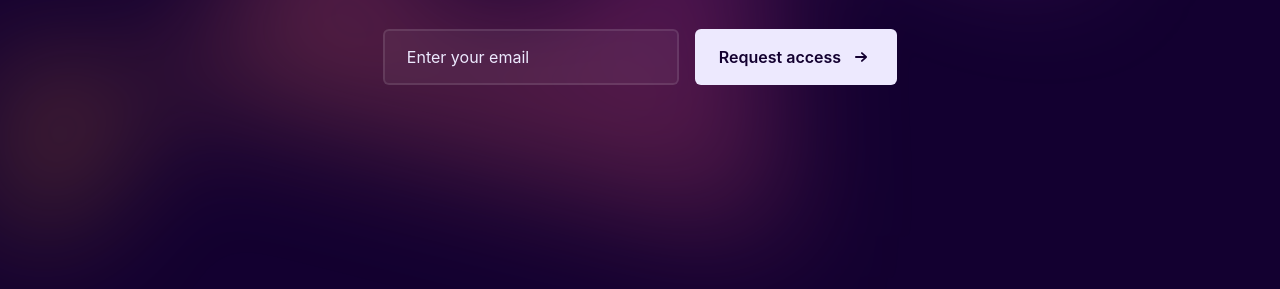
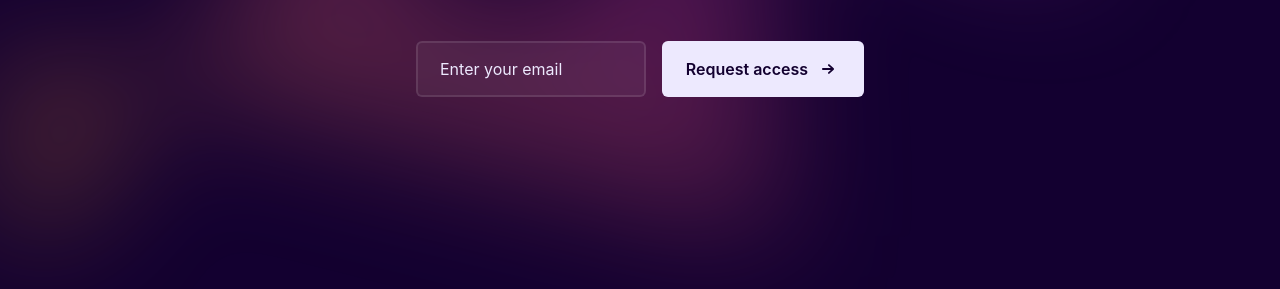
Before and after one commit to leadbay/landingpage, an Astro site: page / in a window 1280 px wide. Shown: the part 507-796 px from the top of the page. Built offline with nearby package versions, Linux system fonts and the light colour scheme; Astro itself is replaced by a stand-in of ours.

Commit message:
fix: copy newsletter to waitinglist

```diff
--- a/src/components/RequestAccess.tsx
+++ b/src/components/RequestAccess.tsx
@@ -2,14 +2,14 @@ import { ArrowSmallRightIcon } from '@heroicons/react/20/solid'
 
 export default function RequestAccess() {
 	return (
-		<form className="sm:flex" name="waitinglist" method="POST" data-netlify="true">
+		<form className="mt-6 sm:flex sm:max-w-md" name="waitinglist" method="POST" data-netlify="true">
 			<label htmlFor="email-address" className="sr-only">
 				Email address
 			</label>
 			<input
 				type="email"
 				name="email-address"
-				id="access-email-address"
+				id="waitinglist-email-address"
 				autoComplete="email"
 				required
 				className="w-full min-w-0 appearance-none rounded-md border-0 bg-white/5 px-6 py-4 text-base text-white ring-2 ring-inset  ring-white/10 duration-200 placeholder:text-violet-200 hover:bg-white/10 focus:ring-2 focus:ring-inset focus:ring-violet-500 sm:w-64 sm:sm:leading-6 xl:w-full"
@@ -18,10 +18,10 @@ export default function RequestAccess() {
 			<div className="mt-4 sm:ml-4 sm:mt-0 sm:flex-shrink-0">
 				<button
 					type="submit"
-					className="flex w-full transform items-center justify-center space-x-2 rounded-md bg-violet-200 px-6 py-4 font-semibold text-violet-900 transition duration-200 hover:translate-x-1 hover:bg-white focus-visible:outline  focus-visible:outline-2 focus-visible:outline-offset-2 focus-visible:outline-violet-500 motion-reduce:transition-none motion-reduce:hover:transform-none"
+					className=" flex w-full transform items-center justify-center space-x-2 rounded-md bg-violet-200 px-6 py-4 font-semibold text-violet-900 transition duration-200 hover:translate-x-1 hover:bg-white focus-visible:outline  focus-visible:outline-2 focus-visible:outline-offset-2 focus-visible:outline-violet-500 motion-reduce:transition-none motion-reduce:hover:transform-none"
 				>
-					<span>Request access</span>
-					<ArrowSmallRightIcon className="h-6 w-6" />
+					Request access
+					<ArrowSmallRightIcon className="ml-2 h-6 w-6 text-violet-900" />
 				</button>
 			</div>
 		</form>
```
